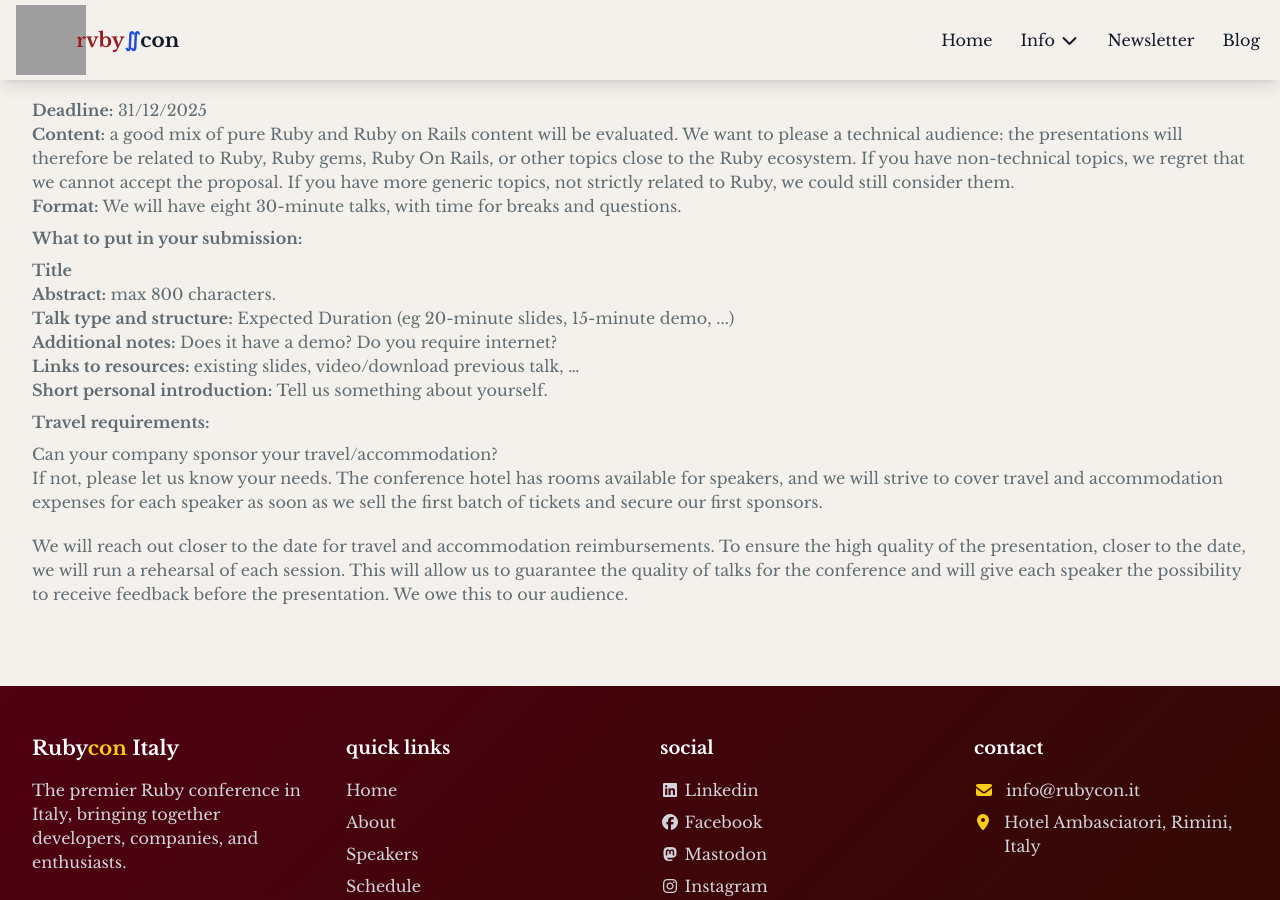
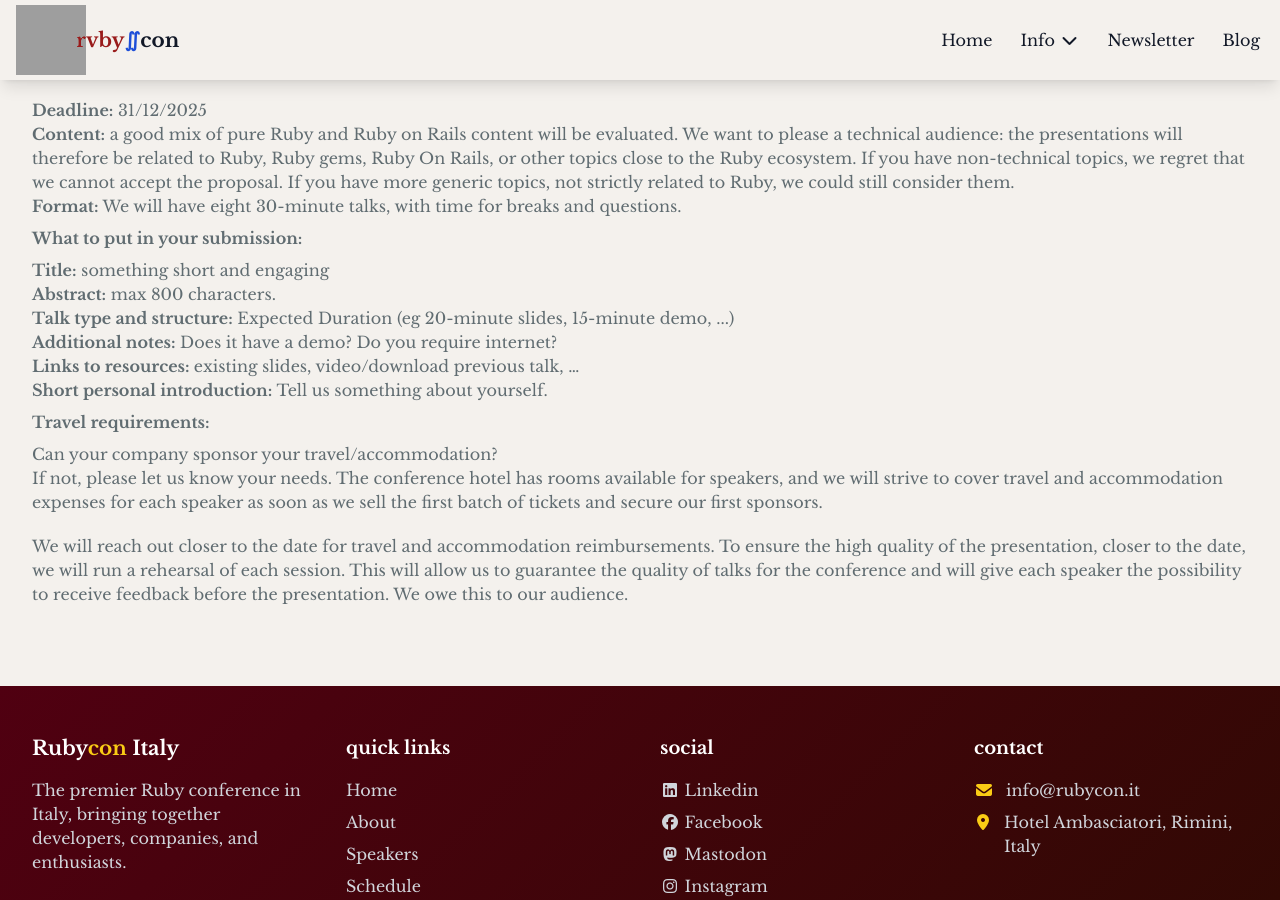
Before and after one commit to palladius/rubycon.it, a Jekyll site: the page built from rubycon.it/cfp.html, in a window 1280 px wide and 900 px high, scrolled down 378 px. Built offline with Jekyll 4.4.1, drawn with Linux system fonts in a browser that asks for light colours; nearby versions of some CDN libraries; grey boxes are pictures that could not be loaded.

Commit message:
added title in cfp

```diff
--- a/rubycon.it/cfp.html
+++ b/rubycon.it/cfp.html
@@ -14,7 +14,7 @@
             <li><strong>Content:</strong> a good mix of pure Ruby and Ruby on Rails content will be evaluated. We want to please a technical audience: the presentations will therefore be related to Ruby, Ruby gems, Ruby On Rails, or other topics close to the Ruby ecosystem. If you have non-technical topics, we regret that we cannot accept the proposal. If you have more generic topics, not strictly related to Ruby, we could still consider them.</li>
             <li><strong>Format:</strong> We will have eight 30-minute talks, with time for breaks and questions.</li>
             <li class="mt-2"><strong>What to put in your submission:</strong></li>
-            <li class="mt-2"><strong>Title</strong></li>
+            <li class="mt-2"><strong>Title:</strong> something short and engaging</li>
             <li><strong>Abstract:</strong> max 800 characters.</li>
             <li><strong>Talk type and structure:</strong> Expected Duration (eg 20-minute slides, 15-minute demo, ...)</li>
             <li><strong>Additional notes:</strong> Does it have a demo? Do you require internet?</li>
```
